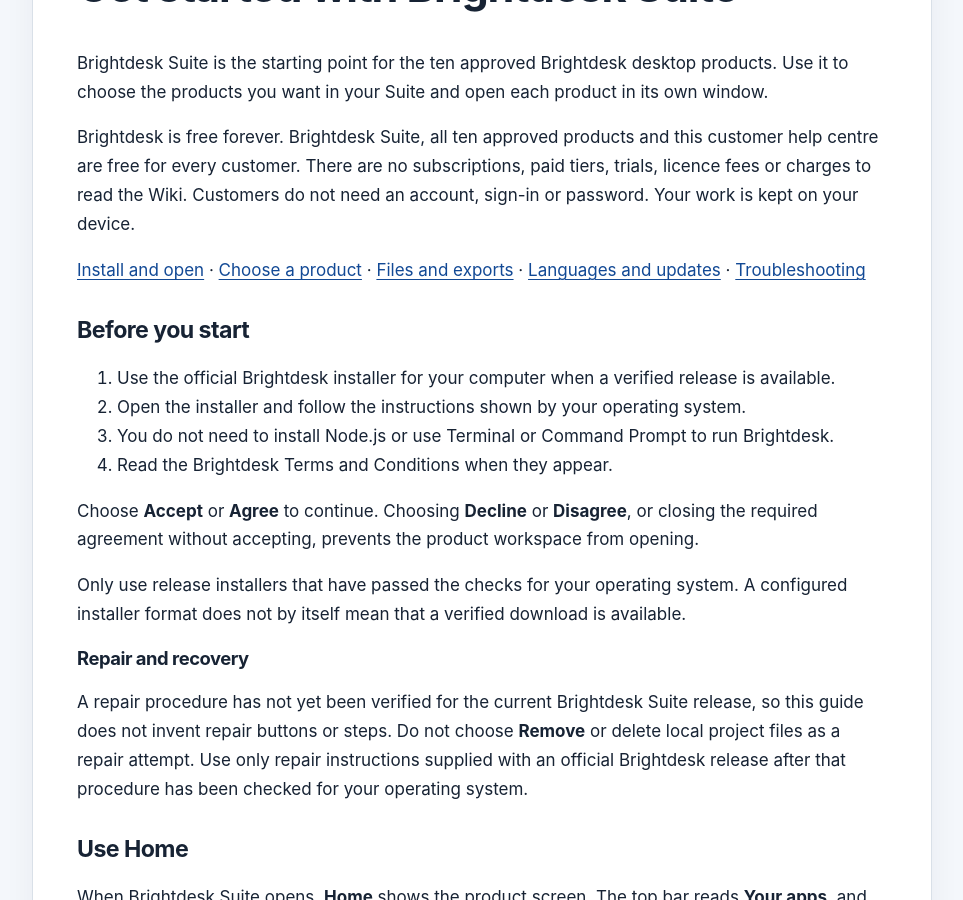
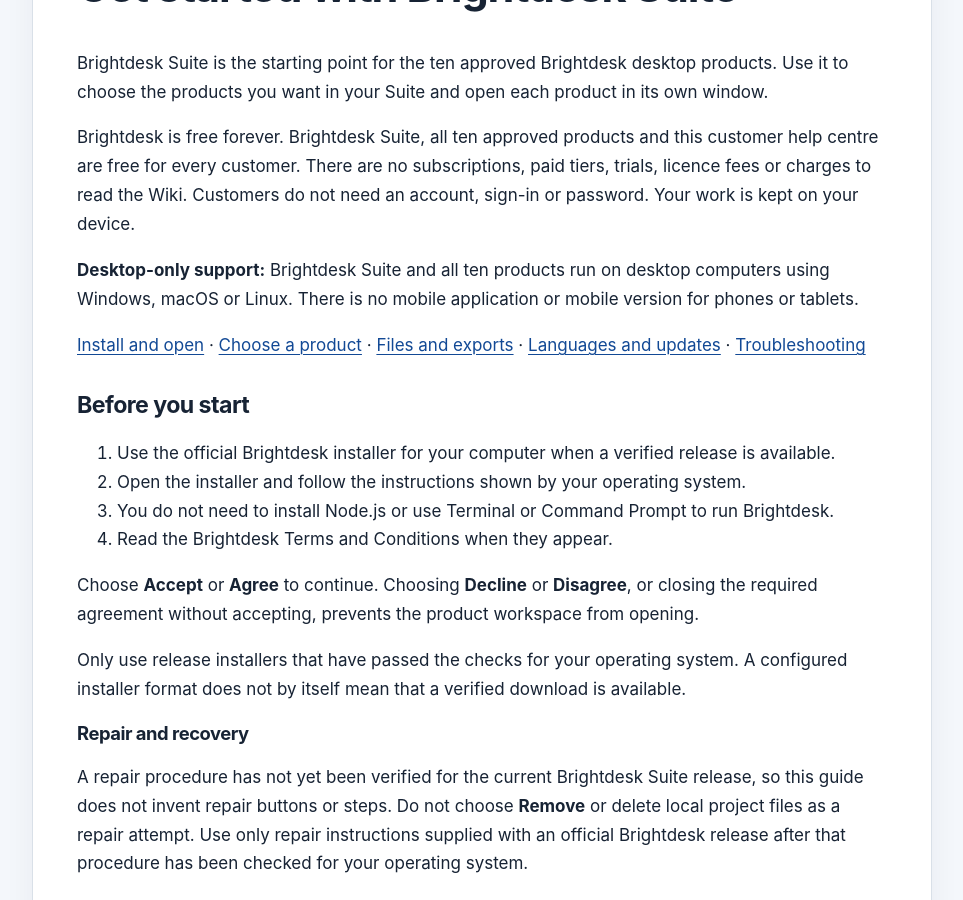
Before and after one commit to conz20/Brightdesk-Wiki, a Jekyll site: the page built from docs/customer-start-here.md, in a window 1280 px wide and 900 px high, scrolled down 602 px. Shown: the whole window, without its empty margins (158-1121 px from the left). Built offline with Jekyll 4.4.1, drawn with Linux system fonts in a browser that asks for light colours.

Commit message:
docs: align desktop-only platform and Help publishing references

```diff
--- a/docs/customer-start-here.md
+++ b/docs/customer-start-here.md
@@ -11,6 +11,8 @@ permalink: /customer-start-here.html
 Brightdesk Suite is the starting point for the ten approved Brightdesk desktop products. Use it to choose the products you want in your Suite and open each product in its own window.
 
 Brightdesk is free forever. Brightdesk Suite, all ten approved products and this customer help centre are free for every customer. There are no subscriptions, paid tiers, trials, licence fees or charges to read the Wiki. Customers do not need an account, sign-in or password. Your work is kept on your device.
+
+**Desktop-only support:** Brightdesk Suite and all ten products run on desktop computers using Windows, macOS or Linux. There is no mobile application or mobile version for phones or tablets.
 
 <nav class="guide-contents" aria-label="Sections in this guide">
   <a href="#before-you-start">Install and open</a> · <a href="#use-home">Choose a product</a> · <a href="#use-files">Files and exports</a> · <a href="#notifications-settings-and-languages">Languages and updates</a> · <a href="#troubleshooting-and-common-questions">Troubleshooting</a>
```
